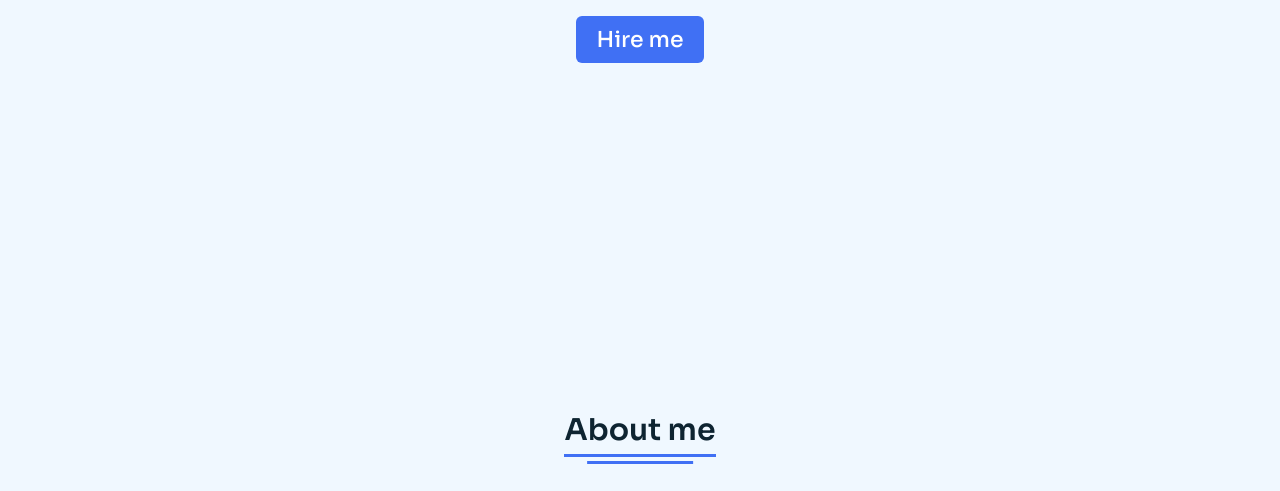
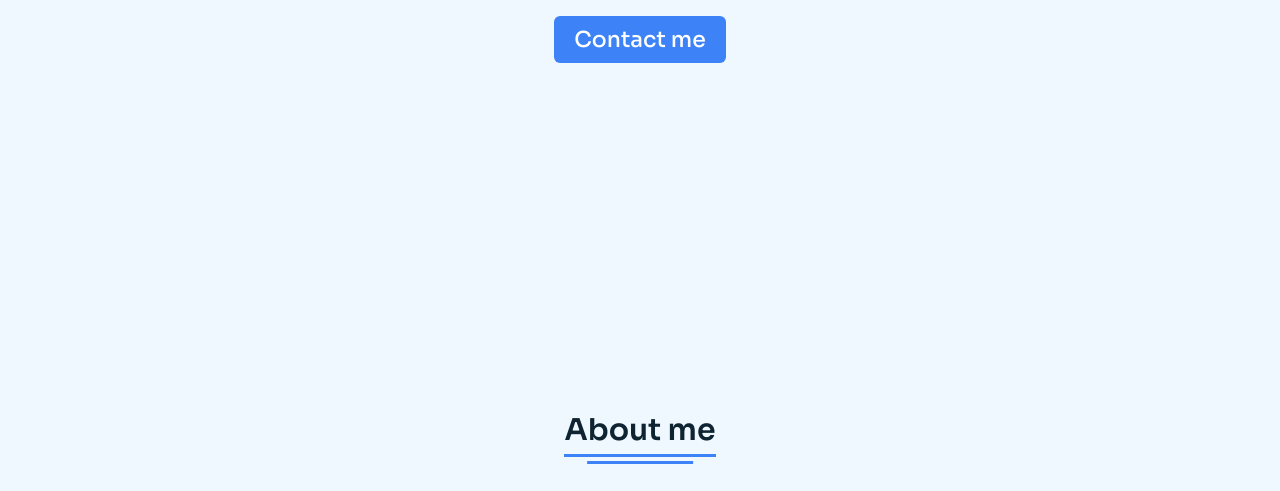
Before and after one commit to toastirorbx/toastirorbx.github.io, a plain HTML site: page index.html in a window 1280 px wide. Shown: the part 509-1000 px from the top of the page. Drawn offline with Linux system fonts and the light colour scheme.

Commit message:
Update index.html

```diff
--- a/index.html
+++ b/index.html
@@ -9,7 +9,7 @@
 <link rel="preconnect" href="https://fonts.gstatic.com" crossorigin>
 <link href="https://fonts.googleapis.com/css2?family=Manrope:wght@400;500;700&family=Sora:wght@500;600;700&display=swap" rel="stylesheet">
 <style>
-:root{--ac:#4070f4;--ac2:#6e93f7;--dk:#0E2431;--soft:#0E2431;--lt:#F0F8FF}
+:root{--ac:#3d83f7;--ac2:#6e93f7;--dk:#0E2431;--soft:#0E2431;--lt:#F0F8FF}
 *{margin:0;padding:0;box-sizing:border-box;text-decoration:none;scroll-behavior:smooth}
 ::-webkit-scrollbar{width:10px}
 ::-webkit-scrollbar-track{background:var(--lt)}
@@ -133,7 +133,7 @@ footer .text span{font-size:17px;color:#fff}
 <div class="text-two">toastiro4</div>
 <div class="text-three">Roblox Scripter</div>
 <div class="text-four">I build full game systems with Luau.</div>
-<div class="button"><a href="#contact">Hire me</a></div>
+<div class="button"><a href="#contact">Contact me</a></div>
 </div>
 </section>
 
```
